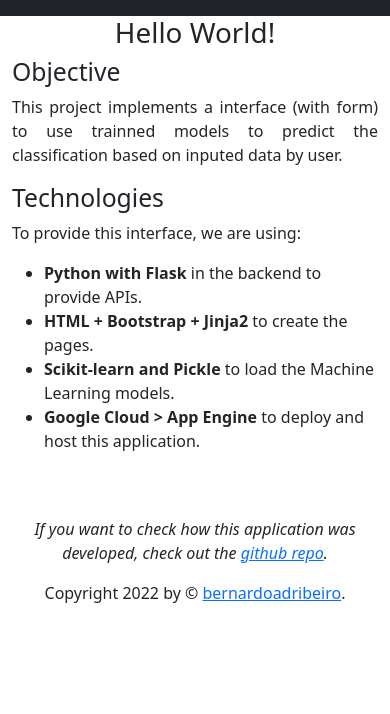
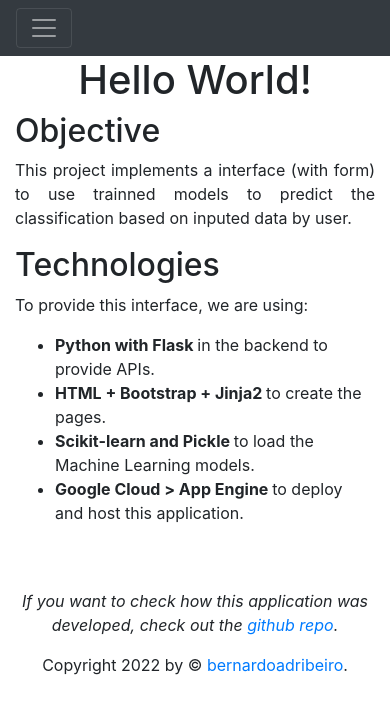
Before and after one commit to bernardoadribeiro/deploy_classification_model, a Flask app: page / in a window 390 px wide. Shown: the top 714 px of the page. Run offline with Flask 2, Linux system fonts and the light colour scheme.

Commit message:
feat: responsive navbar

```diff
--- a/templates/base.html
+++ b/templates/base.html
@@ -6,7 +6,7 @@
         <meta name="viewport" content="width=device-width, initial-scale=1.0">
 
         <!-- Import boostrap.css -->
-        <link href="https://cdn.jsdelivr.net/npm/bootstrap@5.2.3/dist/css/bootstrap.min.css" rel="stylesheet" integrity="sha384-rbsA2VBKQhggwzxH7pPCaAqO46MgnOM80zW1RWuH61DGLwZJEdK2Kadq2F9CUG65" crossorigin="anonymous">
+        <link rel="stylesheet" href="https://cdn.jsdelivr.net/npm/bootstrap@4.3.1/dist/css/bootstrap.min.css" integrity="sha384-ggOyR0iXCbMQv3Xipma34MD+dH/1fQ784/j6cY/iJTQUOhcWr7x9JvoRxT2MZw1T" crossorigin="anonymous">
 
         {% block head %}
             <title>Interface for a classification model</title>
@@ -16,8 +16,11 @@
     <body>
 
         <nav class="navbar navbar-expand-md navbar-dark bg-dark">
+            <button class="navbar-toggler collapsed" type="button" data-toggle="collapse" data-target="#navbar" aria-controls="navbar" aria-expanded="false" aria-label="Toggle navigation">
+                <span class="navbar-toggler-icon"></span>
+            </button>
             <div class="collapse navbar-collapse" id="navbar">
-                <div class="navbar-nav">
+                <div class="navbar-nav flex-column">
                     <a class="nav-item nav-link" id="home" href="/">Home</a>
                     <a class="nav-item nav-link" id="user" href="/predict/iris/form">Predict Iris</a>
                     <a class="nav-item nav-link" id="user" href="/predict/product_category/">Predict Product Category</a>
@@ -25,6 +28,7 @@
                 </div>
             </div>
         </nav>
+
 
         <div class="container">
             {% block content %}
@@ -41,6 +45,8 @@
         </div>
 
         <!-- Boostrap script-->
-        <script src="https://cdn.jsdelivr.net/npm/bootstrap@5.2.3/dist/js/bootstrap.bundle.min.js" integrity="sha384-kenU1KFdBIe4zVF0s0G1M5b4hcpxyD9F7jL+jjXkk+Q2h455rYXK/7HAuoJl+0I4" crossorigin="anonymous"></script>
+        <script src="https://code.jquery.com/jquery-3.3.1.slim.min.js" integrity="sha384-q8i/X+965DzO0rT7abK41JStQIAqVgRVzpbzo5smXKp4YfRvH+8abtTE1Pi6jizo" crossorigin="anonymous"></script>
+<script src="https://cdn.jsdelivr.net/npm/popper.js@1.14.7/dist/umd/popper.min.js" integrity="sha384-UO2eT0CpHqdSJQ6hJty5KVphtPhzWj9WO1clHTMGa3JDZwrnQq4sF86dIHNDz0W1" crossorigin="anonymous"></script>
+<script src="https://cdn.jsdelivr.net/npm/bootstrap@4.3.1/dist/js/bootstrap.min.js" integrity="sha384-JjSmVgyd0p3pXB1rRibZUAYoIIy6OrQ6VrjIEaFf/nJGzIxFDsf4x0xIM+B07jRM" crossorigin="anonymous"></script>
     </body>
 </html>
```
